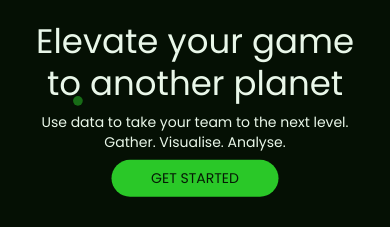
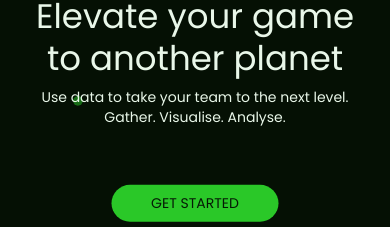
Before and after one commit to imanwarsame/garviz-landing, a React (Vite) app in the folder client/: page / in a window 390 px wide. Shown: the part 309-536 px from the top of the page. Built offline with nearby package versions, Linux system fonts and the light colour scheme.

Commit message:
Updated mobile button position

```diff
--- a/client/src/components/landing/Landing.tsx
+++ b/client/src/components/landing/Landing.tsx
@@ -39,7 +39,7 @@ export default function Landing() {
 					</Typography>
 					<Typography
 						sx={{
-							typography: { xs: 'body2', md: 'h6' },
+							typography: { xs: 'body2', md: 'h6', paddingBottom: '50px' },
 						}}
 					>
 						Use data to take your team to the next level. Gather. Visualise. Analyse.
```
